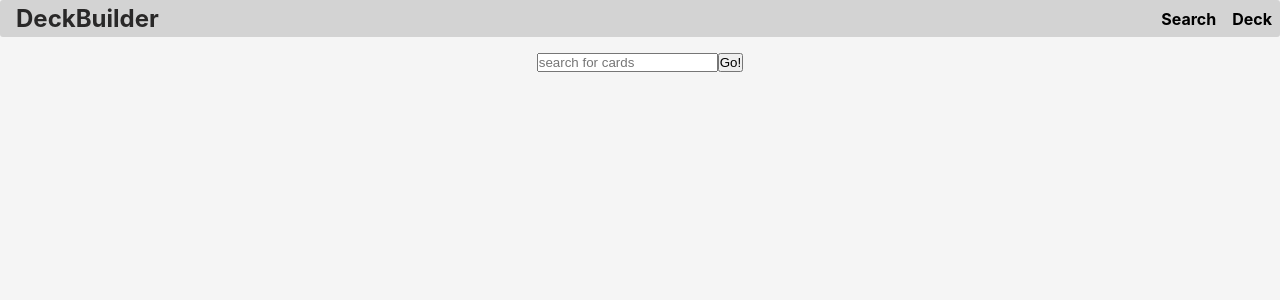
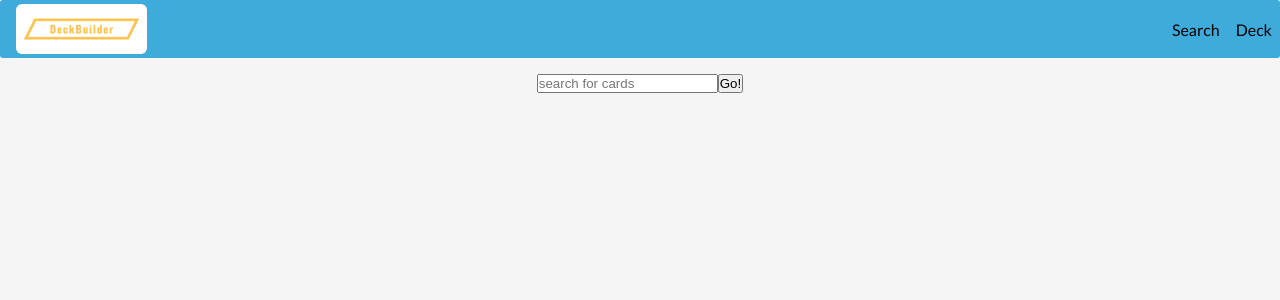
Before and after one commit to shanesc/deckbuilder, a React (Create React App) app: page / in a window 1280 px wide. Shown: the top 300 px of the page. Built offline with nearby package versions, Linux system fonts and the light colour scheme.

Commit message:
added nav route change, split cardList from Deck

```diff
--- a/public/index.html
+++ b/public/index.html
@@ -3,6 +3,7 @@
   <head>
     <meta charset="utf-8" />
     <link rel="icon" href="%PUBLIC_URL%/favicon.ico" />
+    <link href="https://fonts.googleapis.com/css?family=Lato&display=swap" rel="stylesheet" />
     <meta name="viewport" content="width=device-width, initial-scale=1" />
     <meta name="theme-color" content="#000000" />
     <meta
--- a/src/App.js
+++ b/src/App.js
@@ -12,7 +12,8 @@ class App extends Component {
       cards: [],
       userCards: [],
       searchfield: '',
-      loading: false
+      loading: false,
+      route: 'home'
     }
   }
 
@@ -31,7 +32,6 @@ class App extends Component {
       })
       .catch(err => console.log(err, 'error searching for cards'))
     }
-
   }
 
   onCardClick = (cardObj) => {
@@ -40,27 +40,33 @@ class App extends Component {
     this.setState({userCards: [...this.state.userCards, cardObj]});
   }
 
+  onRouteChange = (route) => {
+    this.setState({route: route});
+  }
+
   render () {
-    const { cards, userCards, loading } = this.state;
+    const { cards, userCards, route } = this.state;
     return (
       <div className='app'>
-        <Navigation />
+        <Navigation onRouteChange={this.onRouteChange} />
+        { (route === 'home')
+          ?
+            <div>
               <SearchBox
                 onButtonClick={this.onButtonSubmit}
                 onSearchChange={this.onSearchChange}
               />
-        { (loading === true)
-          ? <h1>....loading....</h1>
+              <CardList
+                cards={cards}
+                onCardClick={this.onCardClick}
+              />
+            </div>
           :
             <div>
               <Deck
                 cards={userCards}
                 onCardClick={this.onCardClick}
                 cardSmall={true}
-            />
-            <CardList
-              cards={cards}
-              onCardClick={this.onCardClick}
               />
             </div>
         }
--- a/src/components/Card.css
+++ b/src/components/Card.css
@@ -6,6 +6,8 @@
   display: inline-block;
   /* padding: .5rem; */
   border-radius: 11px;
+  /* width: 250px;
+  vertical-align: middle; */
   margin: 0.5rem;
   box-shadow: 4px 4px 8px 0px rgba( 0, 0, 0, 0.2 );
 
@@ -24,7 +26,7 @@
   transform: scale( 1.05 );
 }
 
-img {
+.largeCard {
   width: 250px;
   vertical-align: middle;
   border-radius: 11px;
--- a/src/components/Card.js
+++ b/src/components/Card.js
@@ -16,7 +16,7 @@ const Card = (props) => {
       className='card'
       onClick={() => props.onCardClick(props.cardData)}
     >
-      <img className={(props.small) ? 'smallCard' : ''}
+      <img className={(props.small) ? 'smallCard' : 'largeCard'}
       alt={name} src={image_uri}
       />
     </div>
--- a/src/components/Navigation.css
+++ b/src/components/Navigation.css
@@ -3,12 +3,12 @@
   justify-content: space-between;
   padding: 0.25rem 0;
   margin: 0 0 1rem 0;
-  background-color: lightgrey;
+  background-color: rgb(62, 171, 218);
   border-radius: 3px;
 }
 
 .nav-title {
-  color: rgb(41, 40, 40);
+  color: rgb(221, 217, 217);
   margin: 0 0 0 1rem;
 }
 
@@ -21,5 +21,11 @@
   padding: 0 0.5rem;
   text-decoration: none;
   color: black;
-  font-weight: bold;
+  /* font-weight: bold; */
 }
+
+.logo {
+  height: 50px;
+  width: auto;
+  border-radius: 6px;
+}
--- a/src/components/Navigation.js
+++ b/src/components/Navigation.js
@@ -1,15 +1,17 @@
 import React from 'react';
 import './Navigation.css';
+import Logo from '../logo.png';
 
-const Navigation = () => {
+const Navigation = (props) => {
   return (
     <div className='nav center'>
       <div className='nav-title center'>
-        <h2>DeckBuilder</h2>
+        <img className='logo' src={Logo} />
+        {/* <h2>DeckBuilder</h2> */}
       </div>
       <ul className='nav-links center'>
-        <li><a href='#'>Search</a></li>
-        <li><a href='#'>Deck</a></li>
+        <li onClick={() => props.onRouteChange('home')}><a href='#'>Search</a></li>
+        <li onClick={() => props.onRouteChange('deck')}><a href='#'>Deck</a></li>
       </ul>
 
     </div>
--- a/src/index.css
+++ b/src/index.css
@@ -6,7 +6,7 @@
 body {
   background: whitesmoke;
   margin: 0;
-  font-family: -apple-system, BlinkMacSystemFont, "Segoe UI", "Roboto", "Oxygen",
+  font-family: 'Lato', -apple-system, BlinkMacSystemFont, "Segoe UI", "Roboto", "Oxygen",
     "Ubuntu", "Cantarell", "Fira Sans", "Droid Sans", "Helvetica Neue",
     sans-serif;
   -webkit-font-smoothing: antialiased;
```
Also changed, not shown: src/logo.png (added). Lines whose indentation alone changed are shown as unchanged.
